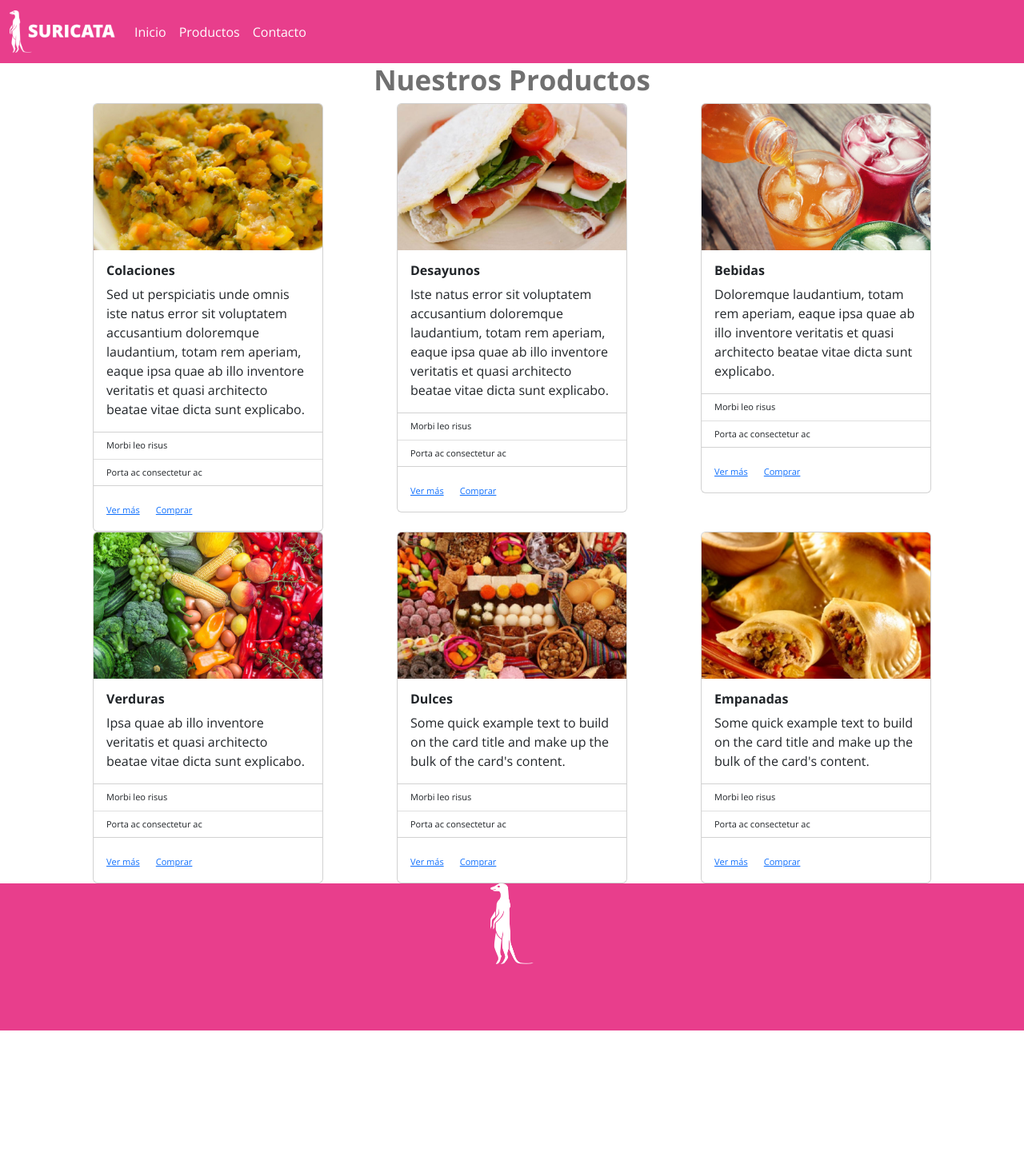
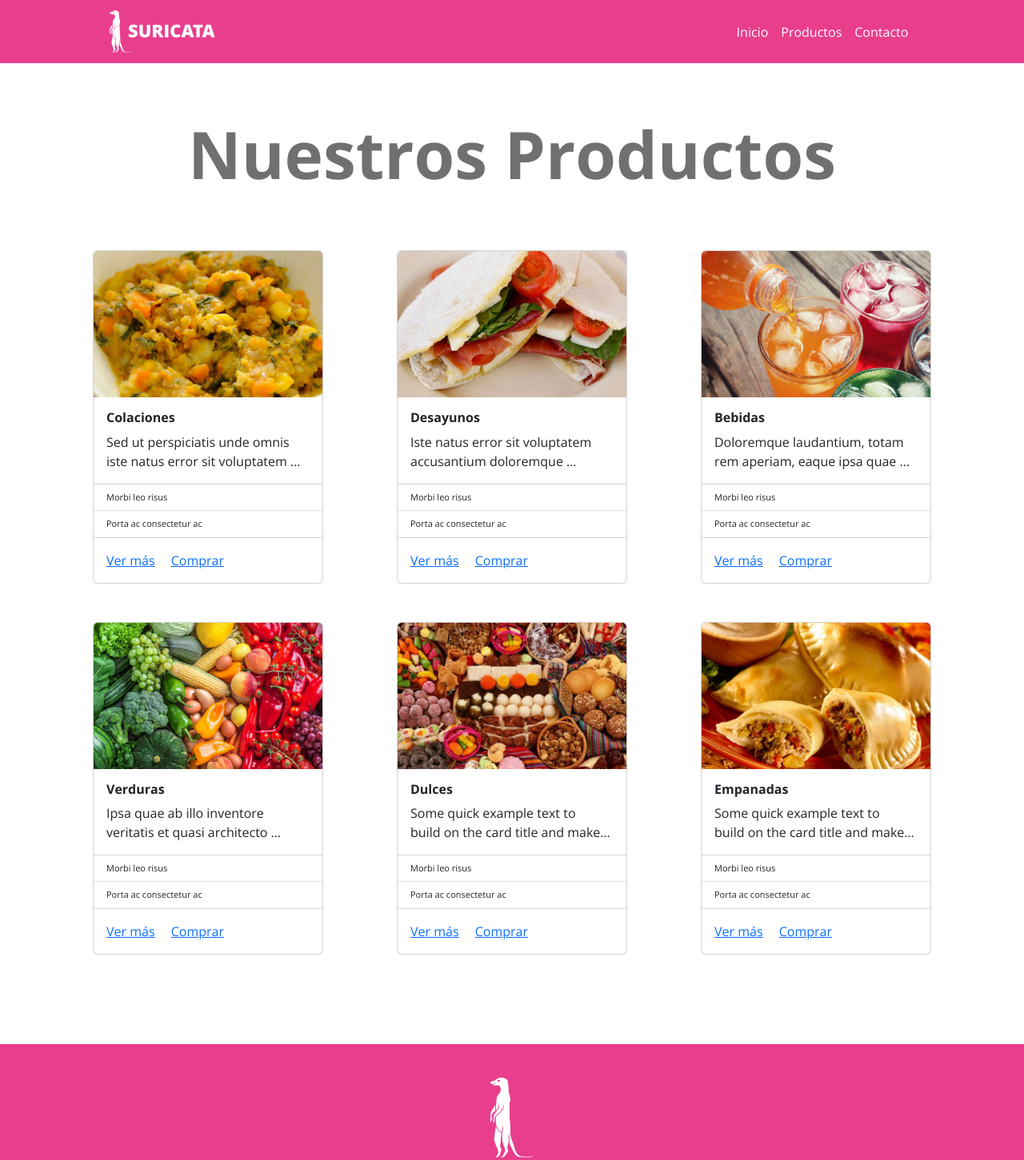
Before and after one commit to fjbons/desafiolatam-uxui, a plain HTML site: page suricata/index.html in a window 1280 px wide. Shown: the whole page at 80% size. Before the commit the page ends 1289 px from the top, so only its background shows below. Drawn offline with nearby package versions, Linux system fonts and the light colour scheme.

Commit message:
style: text alignment
wena chora

```diff
--- a/suricata/index.html
+++ b/suricata/index.html
@@ -1,6 +1,5 @@
 <!DOCTYPE html>
 <html lang="en">
-
   <head>
       <meta charset="UTF-8">
       <meta http-equiv="X-UA-Compatible" content="IE=edge">
@@ -13,28 +12,25 @@
       <link rel="stylesheet" href="https://cdnjs.cloudflare.com/ajax/libs/font-awesome/6.2.0/css/all.min.css" integrity="sha512-xh6O/CkQoPOWDdYTDqeRdPCVd1SpvCA9XXcUnZS2FmJNp1coAFzvtCN9BmamE+4aHK8yyUHUSCcJHgXloTyT2A==" crossorigin="anonymous" referrerpolicy="no-referrer" />
 
       <style>
+          body {
+            background: #FFFFFF 0% 0% no-repeat padding-box;
+            font-family: 'Open Sans', sans-serif;
+          }
 
-        body {
-            font-family: 'Open Sans', sans-serif;
+          section {
+            padding: 5%
+          }
+
+          .titulo {
+              color: #707070;
+              font-size: 82px;
+              text-align: center;
+              font-weight: 700;
+              padding-top: 5%;
           }
 
           .list-group-item {
             font-size: 11px;
-        }
-
-        .card-link {
-          font-size: 11px;
-        }
-
-        .navbar {
-            background-color: #E83E8C;
-        }
-
-        .titulo {
-            color: #707070;
-            font-size: 35px;
-            text-align: center;
-            font-weight: 700;
           }
 
           .card-title {
@@ -42,10 +38,35 @@
               font-size: 16px;
           }
 
+          .card-link {
+            font-size: 11px/15px;
+          }
+
+          .card-text {
+            display: -webkit-box;
+            font-size: 16px/24px;
+            max-width: 250px;
+            -webkit-line-clamp: 2;
+            -webkit-box-orient: vertical;
+            overflow: hidden;
+            white-space: break-spaces;
+            text-overflow: "";
+          }
+
+          .navbar {
+              background-color: #E83E8C;
+          }
+
           footer {
               background-color: #E83E8C;
-            text-align: center;
+              display: flex;
               height: 184px;
+              align-items: center;
+              justify-content: center;
+          }
+
+          footer img {
+            margin: auto;
           }
 
 
@@ -57,12 +78,17 @@
       <header>
           <nav class="navbar navbar-expand-lg navbar-dark">
               <div class="container-fluid">
-              <a class="navbar-brand" href="#">
+                <div class="collapse navbar-collapse" id="navbarSupportedContent">
+                  <a class="navbar-brand ms-auto mb-2 mb-lg-0" href="#">
                     <img src="assets/img/logo.png" height="53" width="132" alt="logo">
                   </a>
                   <button class="navbar-toggler" type="button" data-bs-toggle="collapse" data-bs-target="#navbarSupportedContent" aria-controls="navbarSupportedContent" aria-expanded="false" aria-label="Toggle navigation">
                     <span class="navbar-toggler-icon"></span>
                   </button>
+                </div>
+                <div class="col-6">
+                  <p></p>
+                </div>
                 <div class="collapse navbar-collapse" id="navbarSupportedContent">
                   <ul class="navbar-nav me-auto mb-2 mb-lg-0">
                     <li class="nav-item">
@@ -88,11 +114,11 @@
                   <div class="container">
                       <div class="row">
                           <div class="col-12 col-sm-4">
-                            <div class="card mx-auto" style="width: 18rem;">
+                              <div class="card mx-auto mb-5" style="width: 18rem;">
                                   <img src="assets/img/colaciones.jpg" class="card-img-top" alt="...">
                                   <div class="card-body">
                                     <h5 class="card-title">Colaciones</h5>
-                                  <p class="card-text">Sed ut perspiciatis unde omnis iste natus error sit voluptatem accusantium doloremque laudantium, totam rem aperiam, eaque ipsa quae ab illo inventore veritatis et quasi architecto beatae vitae dicta sunt explicabo.</p>
+                                    <p class="card-text" >Sed ut perspiciatis unde omnis iste natus error sit voluptatem accusantium doloremque laudantium, totam rem aperiam, eaque ipsa quae ab illo inventore veritatis et quasi architecto beatae vitae dicta sunt explicabo.</p>
                                   </div>
                                   <ul class="list-group list-group-flush">
                                     <li class="list-group-item">Morbi leo risus</li>
@@ -105,7 +131,7 @@
                               </div>
                           </div>
                           <div class="col-12 col-sm-4">
-                            <div class="card mx-auto" style="width: 18rem;">
+                              <div class="card mx-auto mb-5" style="width: 18rem;">
                                   <img src="assets/img/desayunos.jpg" class="card-img-top" alt="...">
                                   <div class="card-body">
                                     <h5 class="card-title">Desayunos</h5>
@@ -122,11 +148,11 @@
                               </div>
                           </div>
                           <div class="col-12 col-sm-4">
-                            <div class="card mx-auto" style="width: 18rem;">
+                              <div class="card mx-auto mb-5" style="width: 18rem;">
                                   <img src="assets/img/bebidas.jpg" class="card-img-top" alt="...">
                                   <div class="card-body">
                                     <h5 class="card-title">Bebidas</h5>
-                                  <p class="card-text">Doloremque laudantium, totam rem aperiam, eaque ipsa quae ab illo inventore veritatis et quasi architecto beatae vitae dicta sunt explicabo.</p>
+                                    <p class="card-text text-truncate">Doloremque laudantium, totam rem aperiam, eaque ipsa quae ab illo inventore veritatis et quasi architecto beatae vitae dicta sunt explicabo.</p>
                                   </div>
                                   <ul class="list-group list-group-flush">
                                     <li class="list-group-item">Morbi leo risus</li>
@@ -139,7 +165,7 @@
                               </div>
                           </div>
                           <div class="col-12 col-sm-4">
-                            <div class="card mx-auto" style="width: 18rem;">
+                              <div class="card mx-auto mb-5" style="width: 18rem;">
                                   <img src="assets/img/verduras.jpg" class="card-img-top" alt="...">
                                   <div class="card-body">
                                     <h5 class="card-title">Verduras</h5>
@@ -156,7 +182,7 @@
                               </div>
                           </div>
                           <div class="col-12 col-sm-4">
-                            <div class="card mx-auto" style="width: 18rem;">
+                              <div class="card mx-auto mb-5" style="width: 18rem;">
                                   <img src="assets/img/dulces.jpg" class="card-img-top" alt="...">
                                   <div class="card-body">
                                     <h5 class="card-title">Dulces</h5>
@@ -173,7 +199,7 @@
                               </div>
                           </div>
                           <div class="col-12 col-sm-4">
-                            <div class="card mx-auto" style="width: 18rem;">
+                              <div class="card mx-auto mb-5" style="width: 18rem;">
                                   <img src="assets/img/empanadas.jpg" class="card-img-top" alt="...">
                                   <div class="card-body">
                                     <h5 class="card-title">Empanadas</h5>
@@ -196,7 +222,9 @@
       </main>
 
       <footer>
+        <div class="img">
           <img src="assets/img/logo-footer.png" alt="logo-footer" width="53.32" height="100.45">
+        </div>
       </footer>
 
       <script src="https://cdn.jsdelivr.net/npm/bootstrap@5.2.1/dist/js/bootstrap.bundle.min.js" integrity="sha384-u1OknCvxWvY5kfmNBILK2hRnQC3Pr17a+RTT6rIHI7NnikvbZlHgTPOOmMi466C8" crossorigin="anonymous"></script>
```
Lines whose indentation alone changed are shown as unchanged.
